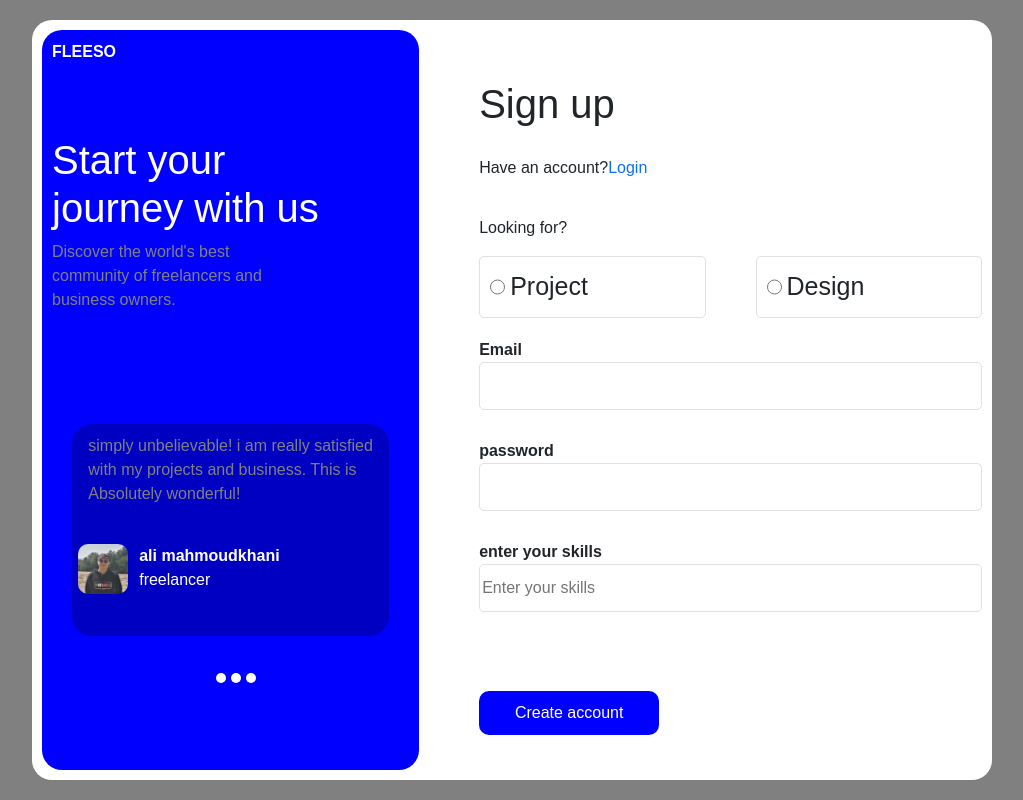
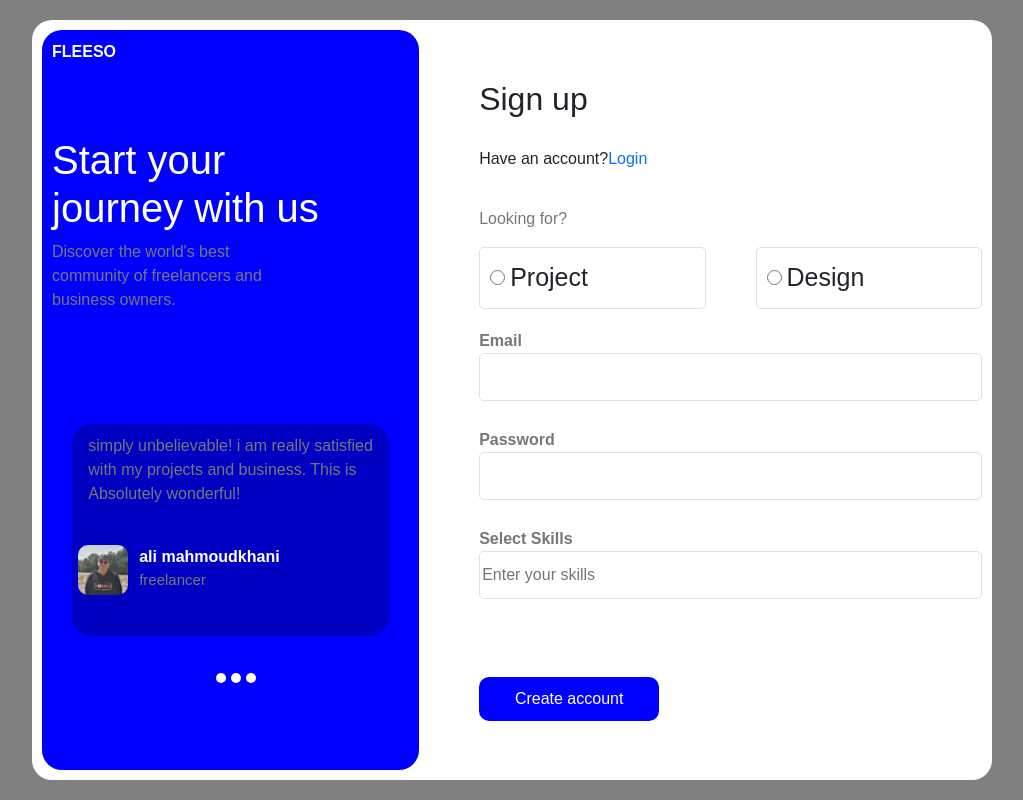
Before and after one commit to mahmoudkhani80/login-page, a React (Create React App) app: page / in a window 1280 px wide. Shown: the whole page, without its empty margins (128-1151 px from the left). Built offline with nearby package versions, Linux system fonts and the light colour scheme.

Commit message:
improved

```diff
--- a/src/App.css
+++ b/src/App.css
@@ -1,6 +1,9 @@
 body {
   font-family: sans-serif;
   background-color: grey;
+}
+.short-size{
+  font-size: 15px;
 }
 input:hover {
   transition: 1s;
@@ -16,7 +19,10 @@ a:link {
   color: white;
 }
 .grey-text {
-  color: grey;
+  color: rgb(119, 119, 119);
+}
+.purple{
+  color: purple;
 }
 .blue-text {
   color: blue;
@@ -52,7 +58,7 @@ a:link {
 }
 .white-section {
   display: grid;
-  grid-template-rows: 0.2fr 0.2fr 0.2fr 0.5fr 0.5fr 0.5fr 0.8fr ;
+  grid-template-rows: 0.2fr 0.2fr 0.2fr 0.5fr 0.5fr 0.5fr 0.9fr ;
   background-color: white;
   row-gap: 20px;
   margin-top: 50px;
@@ -90,6 +96,16 @@ a:link {
 }
 .radio-buttons{
   font-size: 25px;
+  border-style: solid;
+  border-color: rgb(224, 224, 224);
+  background-color: #fff;
+  border-width: 1px;
+  border-radius: 5px;
+}
+.radio-buttons:hover{
+  transition: 1s;
+  border-color: rgb(89, 0, 255);
+  color: rgb(89, 0, 255);
 }
 .radio-buttons > input {
   grid-row: 2/3;
--- a/src/App.js
+++ b/src/App.js
@@ -48,7 +48,7 @@ function login() {
                 ></img>
                 <div>
                   <strong className="">ali mahmoudkhani</strong>
-                  <p className="">freelancer</p>
+                  <p className="short-size grey-text">freelancer</p>
                 </div>
               </div>
             </div>
@@ -58,7 +58,7 @@ function login() {
 
         <div className="white-section">
           {/* input part */}
-          <h1>Sign up</h1>
+          <h2>Sign up</h2>
           <p>
             Have an account?<a href="#">Login</a>
           </p>
--- a/src/components/FormComponent.js
+++ b/src/components/FormComponent.js
@@ -3,7 +3,7 @@ function Email() {
     <div>
       <div className="input-layout">
         <label>
-          <strong>Email</strong>
+          <strong className="grey-text">Email</strong>
         </label>
         <input
           type="email"
--- a/src/components/PasswordForm.js
+++ b/src/components/PasswordForm.js
@@ -2,7 +2,7 @@ function password() {
   return (
     <div className="input-layout">
       <label>
-        <strong>password</strong>
+        <strong className="grey-text">Password</strong>
       </label>
       <input type="password" name="password" className="border-for-inputs"/>
     </div>
--- a/src/components/RadioButtons.js
+++ b/src/components/RadioButtons.js
@@ -1,12 +1,12 @@
 function Radio() {
   return (
     <div>
-      <p>Looking for?</p>
+      <p className="grey-text">Looking for?</p>
       <div className="radio-container">
-        <div className="radio-buttons grid-for-radio border-for-inputs">
+        <div className="radio-buttons grid-for-radio">
           <input type="radio" name="look"/><label>Project</label>
         </div>
-        <div className="radio-buttons grid-for-radio border-for-inputs">
+        <div className="radio-buttons grid-for-radio">
           <input type="radio" name="look"/><label>Design</label>
         </div>
       </div>
--- a/src/components/TagsInput.js
+++ b/src/components/TagsInput.js
@@ -17,7 +17,7 @@ function TagsInput() {
 
   return (
     <div className="input-layout">
-      <strong>enter your skills</strong>
+      <strong className="grey-text">Select Skills</strong>
       <input
         onKeyDown={handleKeyDown}
         type="text"
```
